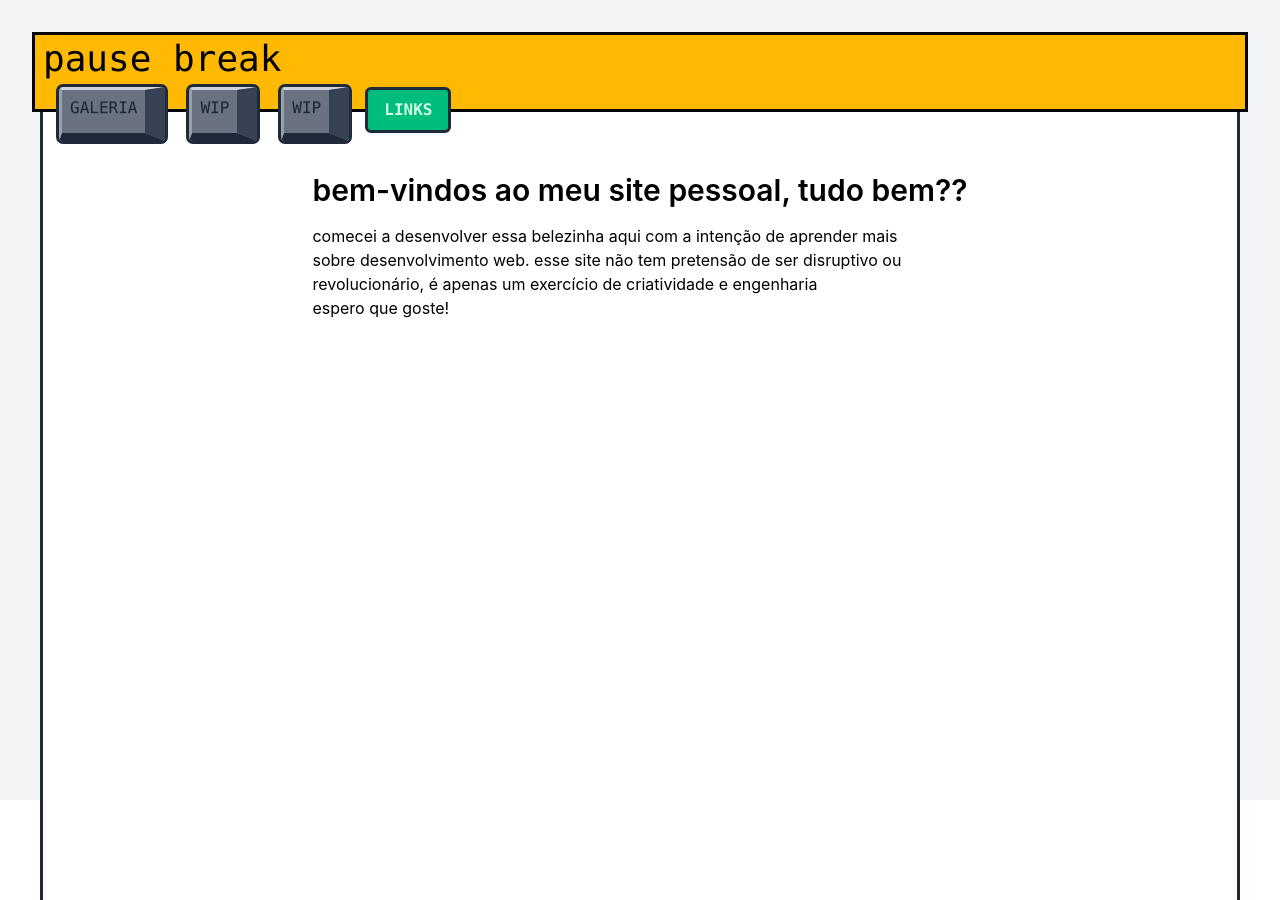
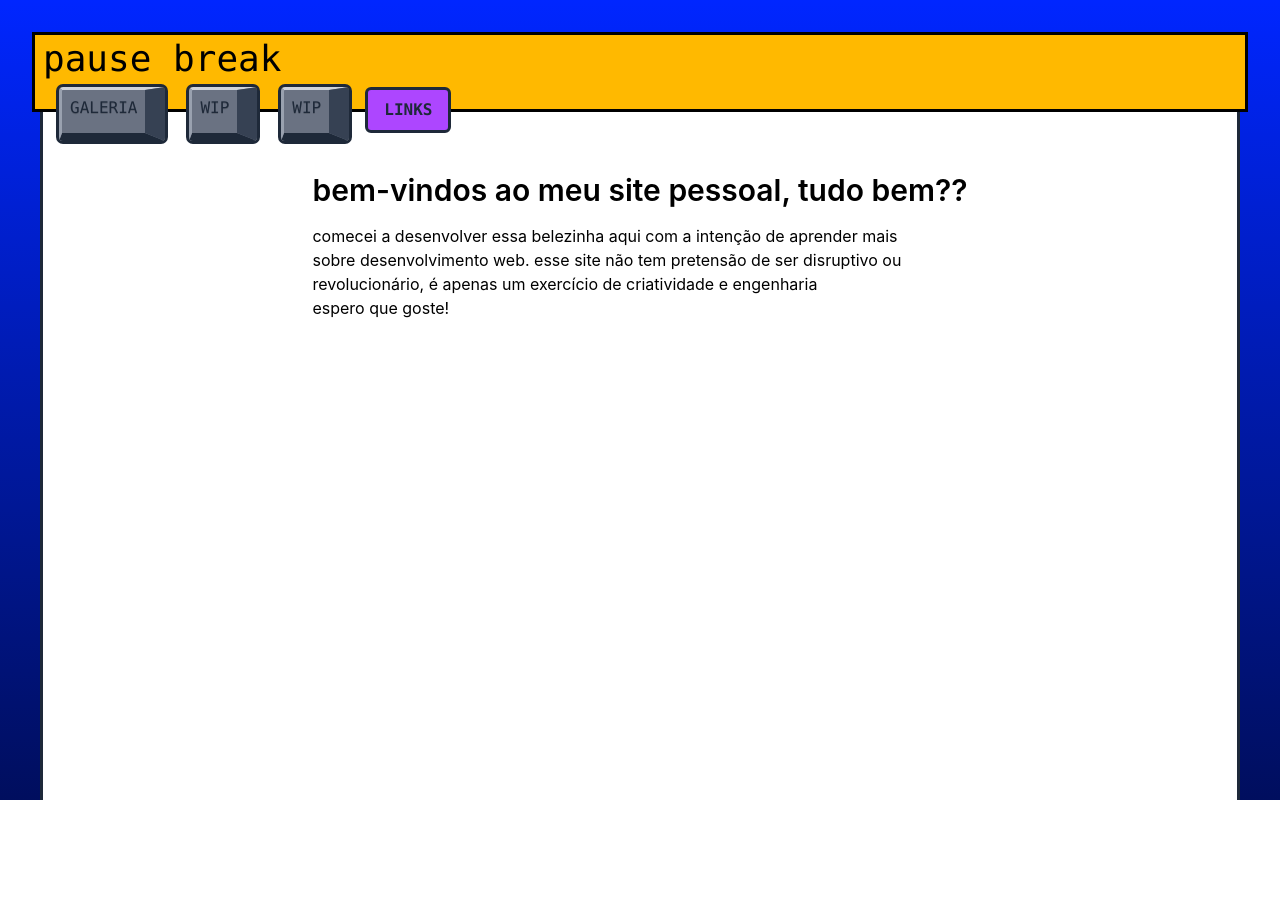
Before and after one commit to heitor-silvano/personal-website, a Next.js app: page / in a window 1280 px wide. After the commit the page ends 800 px from the top, so only its background shows below. Built offline with nearby package versions, Linux system fonts and the light colour scheme.

Commit message:
style: minor tweaks on screen height and colour

```diff
--- a/src/app/art/page.tsx
+++ b/src/app/art/page.tsx
@@ -25,7 +25,7 @@ const ArtPage = () => {
   };
 
   return (
-    <div className="h-screen overflow-hidden pt-2.5 bg-gray-100">
+    <div className="h-[calc(100dvh-100px)] overflow-hidden pt-2.5">
       <div className="flex justify-center">
         <div className="p-2 fixed right-0 bottom-0 z-20">
           <div
--- a/src/app/layout.tsx
+++ b/src/app/layout.tsx
@@ -29,7 +29,7 @@ export default function RootLayout({
       <body
         className={`${geistSans.variable} ${geistMono.variable} antialiased`}
       >
-        <div className="p-8 absolute w-screen">
+        <div className="p-8 absolute w-full">
           <div className="border-3 p-2 pt-1 bg-amber-400 max-h-20 z-20">
             <div className="flex flex-row gap-2">
               <p className="font-mono font-medium text-4xl">pause break</p>
@@ -39,7 +39,7 @@ export default function RootLayout({
             <MainMenu />
           </div>
         </div>
-        <div className="bg-gray-100 pt-25 h-screen">{children}</div>
+        <div className="bg-linear-to-b from-[#0026ff] to-[#000e5e] pt-25 h-dvh">{children}</div>
       </body>
     </html>
   );
--- a/src/app/page.tsx
+++ b/src/app/page.tsx
@@ -2,8 +2,8 @@ import Button from "@/components/button";
 
 export const Index = () => {
   return (
-    <div className="w-screen flex flex-row justify-center">
-      <div className="h-screen w-300 flex flex-row justify-center bg-white border-gray-800 border-r-3 border-l-3">
+    <div className="w-full flex justify-center">
+      <div className="h-[calc(100dvh-100px)] w-300 flex flex-row justify-center bg-white border-gray-800 border-r-3 border-l-3">
         <div className="text-center p-4 flex flex-col gap-4 pt-18">
           <p className="text-3xl font-semibold">bem-vindos ao meu site pessoal, tudo bem??</p>
           <div className="w-150 text-left --space-mono">
--- a/src/components/back-button.tsx
+++ b/src/components/back-button.tsx
@@ -7,9 +7,10 @@ import { useRouter } from "next/navigation";
 const BackButton = () => {
   const path = usePathname();
 
+  const router = useRouter()
+
   if (path === "/") return null;
 
-  const router = useRouter()
 
   useEffect(() => {
     const handleEventKeyDown = (event: KeyboardEvent) => {
--- a/src/components/links-button.tsx
+++ b/src/components/links-button.tsx
@@ -54,7 +54,7 @@ const LinksButton = () => {
   return (
     <>
       <div
-        className="bg-emerald-500 hover:bg-emerald-300 font-mono border-3 z-10 text-emerald-100 font-semibold border-gray-800 rounded-md hover:cursor-pointer py-2 px-4"
+        className="bg-purple-500 hover:bg-purple-300 font-mono border-3 z-20 text-gray-800 font-semibold border-gray-800 rounded-md hover:cursor-pointer py-2 px-4"
         onClick={handleOpenContextMenu}
       >
         LINKS
@@ -66,7 +66,7 @@ const LinksButton = () => {
             ? { top: mousePosition.y, left: mousePosition.x }
             : { top: 0, left: 0 }
         }
-        className={`border border-gray-200 shadow-2xl absolute z-11 ${isOpen ? "opacity-100" : "opacity-0"}`}
+        className={`border border-gray-200 shadow-2xl absolute z-21 ${isOpen ? "opacity-100" : "opacity-0"}`}
       >
         {links.map((item, index) => (
           <div
```
